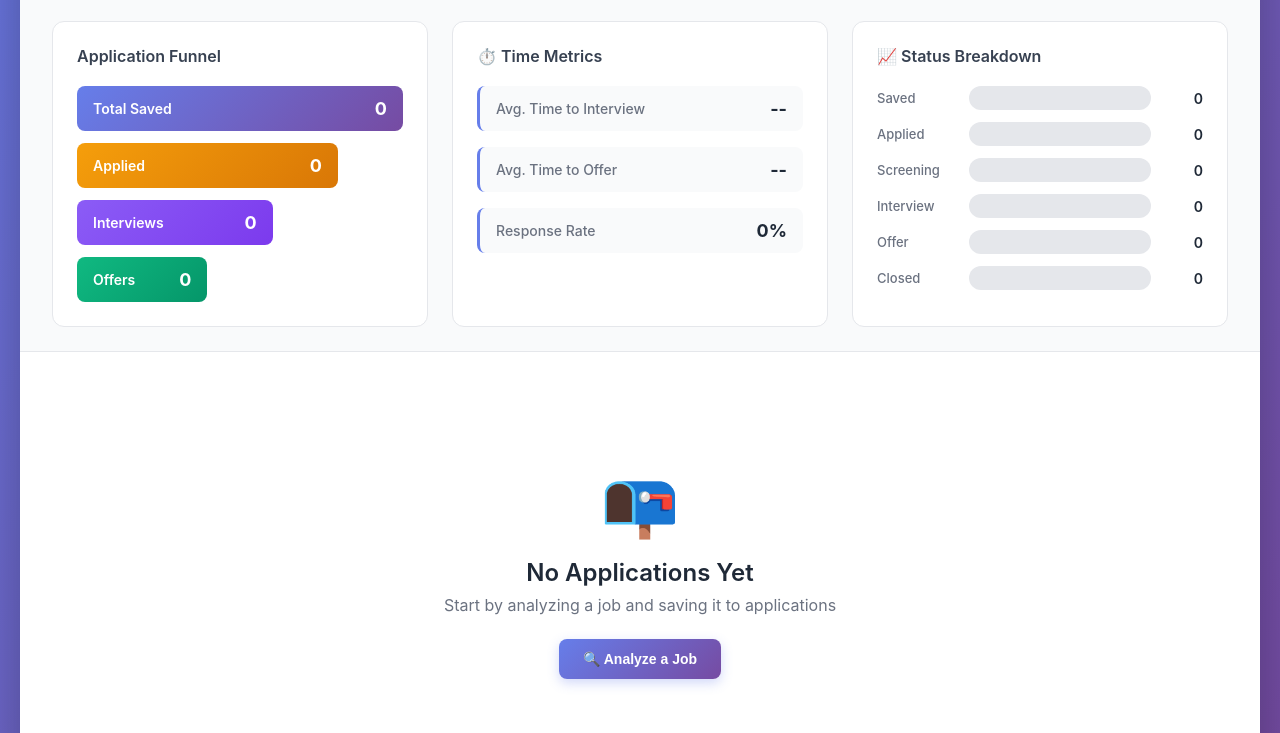
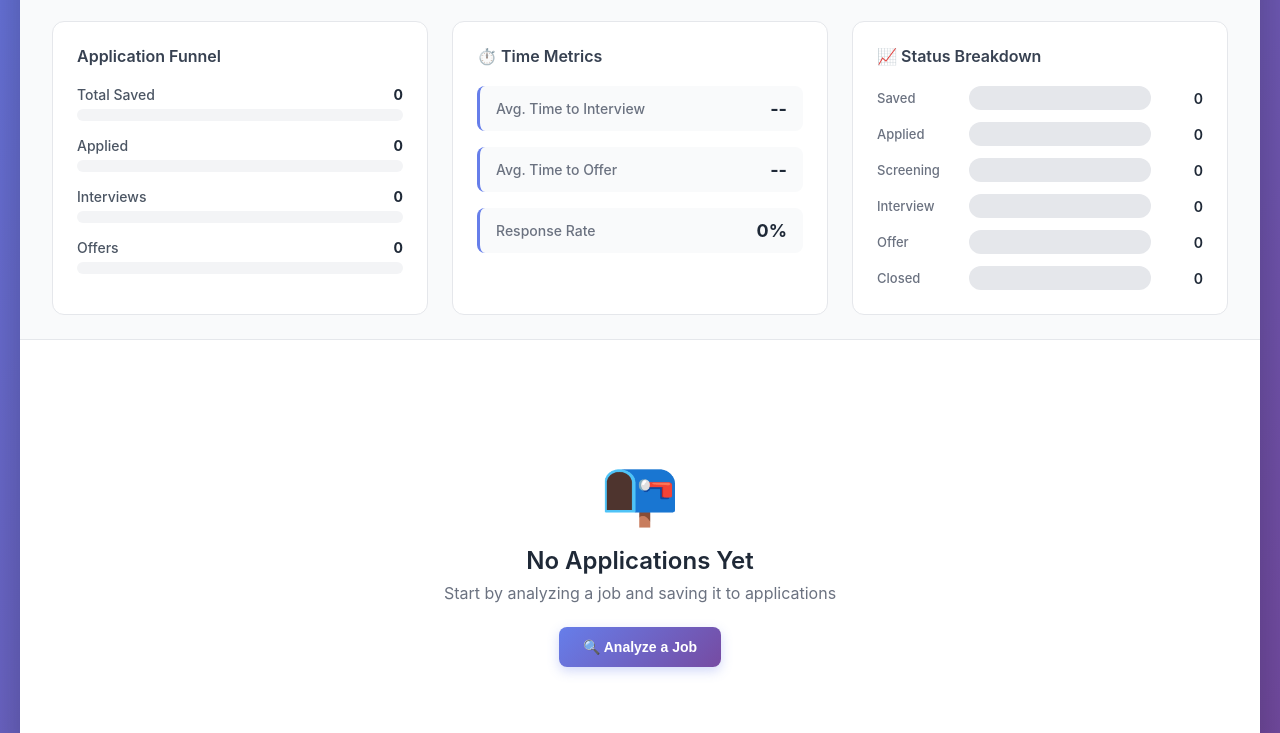
Before and after one commit to d4rthvadr/gap-giraffe, a website with bundled scripts: page extension/tracker/tracker.html in a window 1280 px wide. Both pictures are taken after a click on the button "📊 View Analytics". Shown: the part 447-1180 px from the top of the page. Built offline with nearby package versions, Linux system fonts and the light colour scheme.

Commit message:
feat: Redesign application funnel chart UI and enhance job analysis caching with AI results.

```diff
--- a/extension/tracker/tracker.css
+++ b/extension/tracker/tracker.css
@@ -773,47 +773,58 @@ main {
 .funnel-chart {
   display: flex;
   flex-direction: column;
-  gap: 12px;
+  gap: 16px;
 }
 
 .funnel-stage {
   width: 100%;
 }
 
-.funnel-bar {
+.funnel-header {
   display: flex;
   justify-content: space-between;
   align-items: center;
-  padding: 12px 16px;
-  border-radius: 8px;
+  margin-bottom: 6px;
+}
+
+.funnel-label {
+  font-size: 14px;
+  color: #4b5563;
+  font-weight: 500;
+}
+
+.funnel-value {
+  font-size: 14px;
+  font-weight: 700;
+  color: #1f2937;
+}
+
+.funnel-track {
+  width: 100%;
+  height: 12px;
+  background: #f3f4f6;
+  border-radius: 6px;
+  overflow: hidden;
+}
+
+.funnel-bar {
+  height: 100%;
   background: linear-gradient(135deg, #667eea 0%, #764ba2 100%);
-  color: white;
-  font-weight: 600;
-  transition: all 0.3s;
+  border-radius: 6px;
+  transition: width 0.5s ease-out;
+  width: 0%; /* Start at 0 for animation */
 }
 
 .funnel-bar[data-stage="applied"] {
-  width: 80%;
   background: linear-gradient(135deg, #f59e0b 0%, #d97706 100%);
 }
 
 .funnel-bar[data-stage="interview"] {
-  width: 60%;
   background: linear-gradient(135deg, #8b5cf6 0%, #7c3aed 100%);
 }
 
 .funnel-bar[data-stage="offer"] {
-  width: 40%;
   background: linear-gradient(135deg, #10b981 0%, #059669 100%);
-}
-
-.funnel-label {
-  font-size: 14px;
-}
-
-.funnel-value {
-  font-size: 18px;
-  font-weight: 700;
 }
 
 /* Time Metrics */
--- a/extension/tracker/tracker.html
+++ b/extension/tracker/tracker.html
@@ -93,27 +93,39 @@
             <h3>Application Funnel</h3>
             <div class="funnel-chart">
               <div class="funnel-stage">
-                <div class="funnel-bar" data-stage="total">
+                <div class="funnel-header">
                   <span class="funnel-label">Total Saved</span>
                   <span class="funnel-value" id="funnel-total">0</span>
                 </div>
+                <div class="funnel-track">
+                  <div class="funnel-bar" data-stage="total"></div>
+                </div>
               </div>
               <div class="funnel-stage">
-                <div class="funnel-bar" data-stage="applied">
+                <div class="funnel-header">
                   <span class="funnel-label">Applied</span>
                   <span class="funnel-value" id="funnel-applied">0</span>
                 </div>
+                <div class="funnel-track">
+                  <div class="funnel-bar" data-stage="applied"></div>
+                </div>
               </div>
               <div class="funnel-stage">
-                <div class="funnel-bar" data-stage="interview">
+                <div class="funnel-header">
                   <span class="funnel-label">Interviews</span>
                   <span class="funnel-value" id="funnel-interview">0</span>
                 </div>
+                <div class="funnel-track">
+                  <div class="funnel-bar" data-stage="interview"></div>
+                </div>
               </div>
               <div class="funnel-stage">
-                <div class="funnel-bar" data-stage="offer">
+                <div class="funnel-header">
                   <span class="funnel-label">Offers</span>
                   <span class="funnel-value" id="funnel-offer">0</span>
+                </div>
+                <div class="funnel-track">
+                  <div class="funnel-bar" data-stage="offer"></div>
                 </div>
               </div>
             </div>
--- a/src/tracker/tracker.ts
+++ b/src/tracker/tracker.ts
@@ -153,9 +153,13 @@ function updateFunnelBar(stage: string, value: number, total: number): void {
 
   if (valueEl) valueEl.textContent = value.toString();
 
-  if (bar && total > 0) {
-    const percentage = Math.max((value / total) * 100, 5); // Min 5% width
-    bar.style.width = `${percentage}%`;
+  if (bar) {
+    if (total > 0) {
+      const percentage = (value / total) * 100;
+      bar.style.width = `${percentage}%`;
+    } else {
+      bar.style.width = '0%';
+    }
   }
 }
 
```
